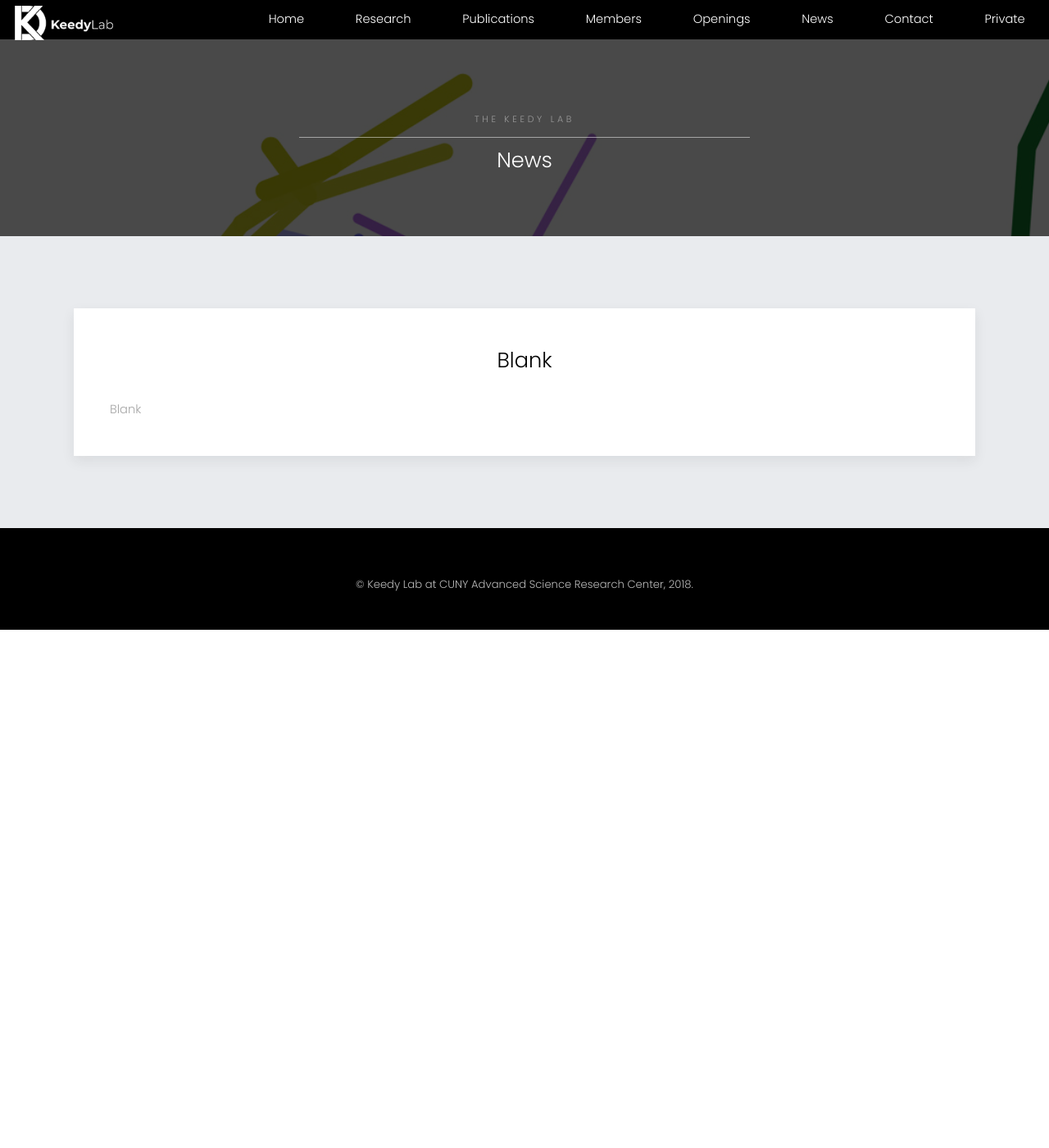
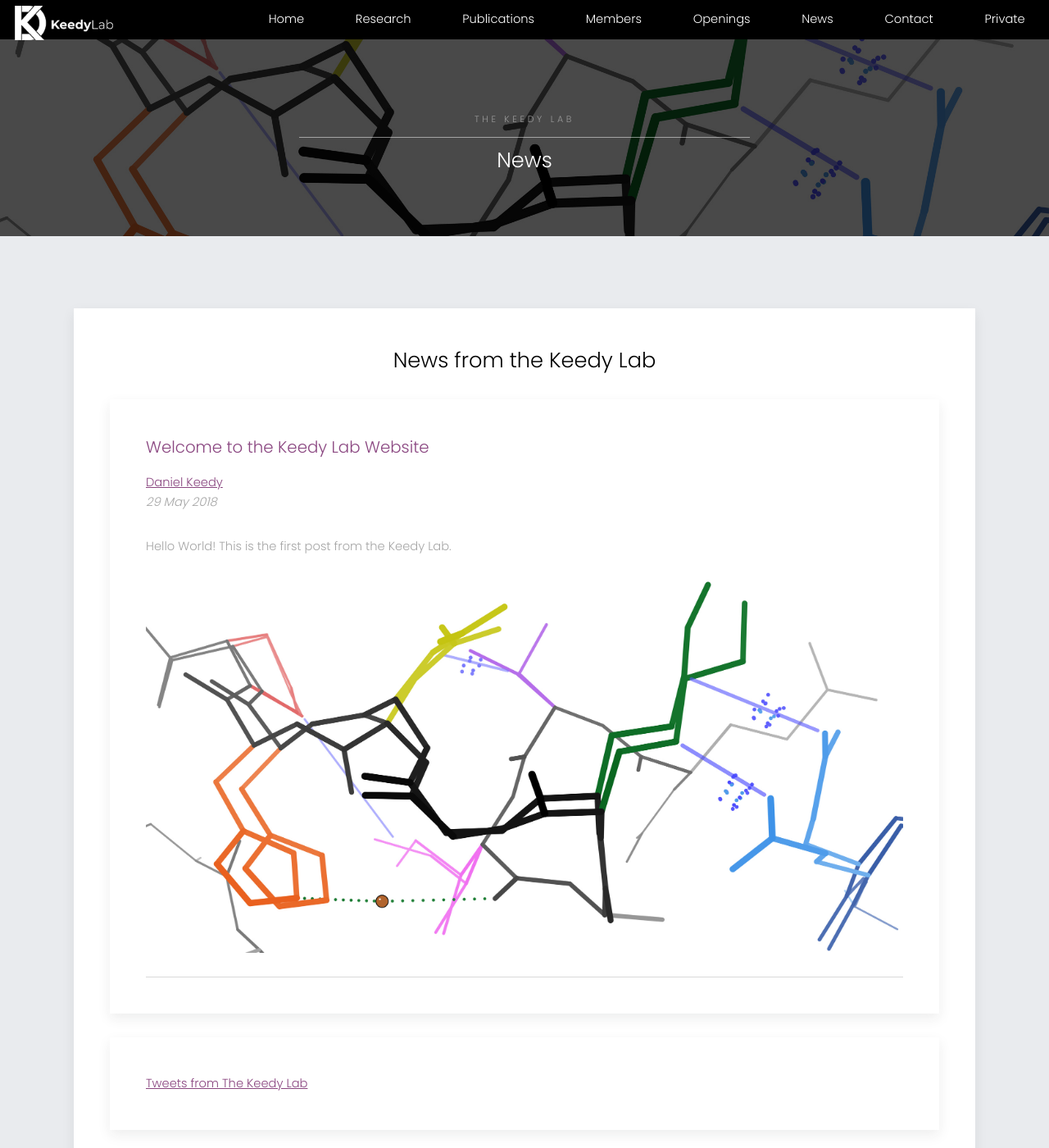
Before and after one commit to keedylab/keedylab.github.io, a Jekyll site: the page built from news/index.html, in a window 1280 px wide and 1400 px high. Shown: the whole window at 82% size. Built offline with Jekyll 4.4.1, drawn with Linux system fonts in a browser that asks for light colours; comment, search, counter and statistics services are not loaded.

Commit message:
Updated News Section

```diff
--- /dev/null
+++ b/_posts/2018-05-29-Test.md
@@ -0,0 +1,10 @@
+---
+title: Welcome to the Keedy Lab Website
+author: Daniel Keedy
+layout: pages
+group: news
+---
+
+Hello World! This is the first post from the Keedy Lab.
+
+<span class="image fit"><img src="/images/keedyasrc.jpg" alt="Hello World!" class="img-responsive"></span>
--- a/news/index.html
+++ b/news/index.html
@@ -2,7 +2,30 @@
 layout: pages
 title: News
 group: news
-heading: Blank
+heading: News from the Keedy Lab
 ---
 
-Blank
+<div class="box">
+<div class="content">
+{% for post in site.posts %}
+    <h3><a href="{{ post.url }}">{{ post.title }}</a></h3>
+    <p>
+        <a href="/members#{{post.author}}">{{post.author}}</a><br>
+        <em>{{ post.date | date_to_long_string }}</em>
+    </p>
+    <p>
+        {{ post.content }}
+    </p>
+    <hr></hr>
+{% endfor %}
+</div>
+</div>
+
+<div class="box">
+<div class="content">
+<div class="6u 12u$(small)">
+<a class="twitter-timeline" data-dnt="true" href="https://twitter.com/https://twitter.com/danielkeedy" data-widget-id="486191843416092672">Tweets from The Keedy Lab</a>
+<script>!function(d,s,id){var js,fjs=d.getElementsByTagName(s)[0],p=/^http:/.test(d.location)?'http':'https';if(!d.getElementById(id)){js=d.createElement(s);js.id=id;js.src=p+"://platform.twitter.com/widgets.js";fjs.parentNode.insertBefore(js,fjs);}}(document,"script","twitter-wjs");</script>
+</div>
+</div>
+</div>
```
